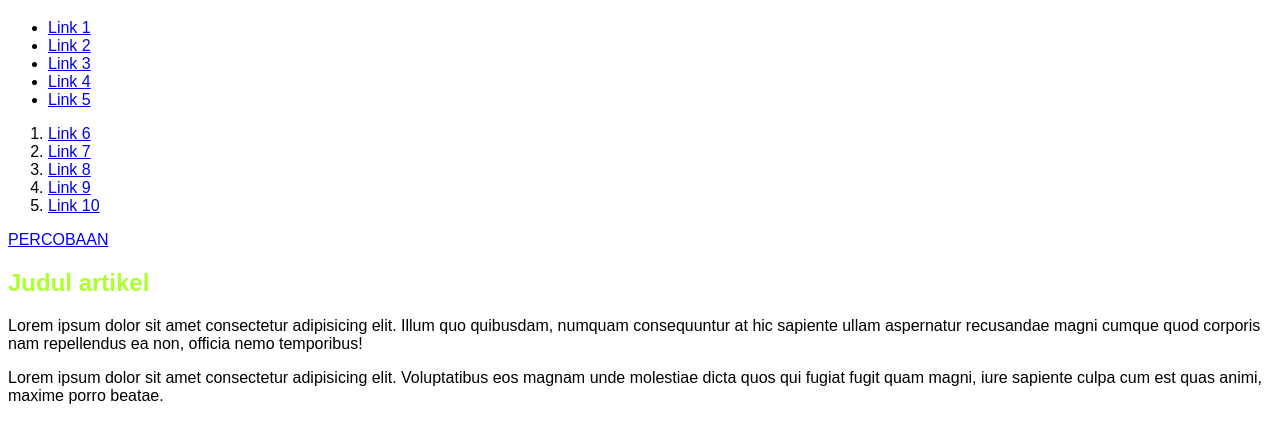
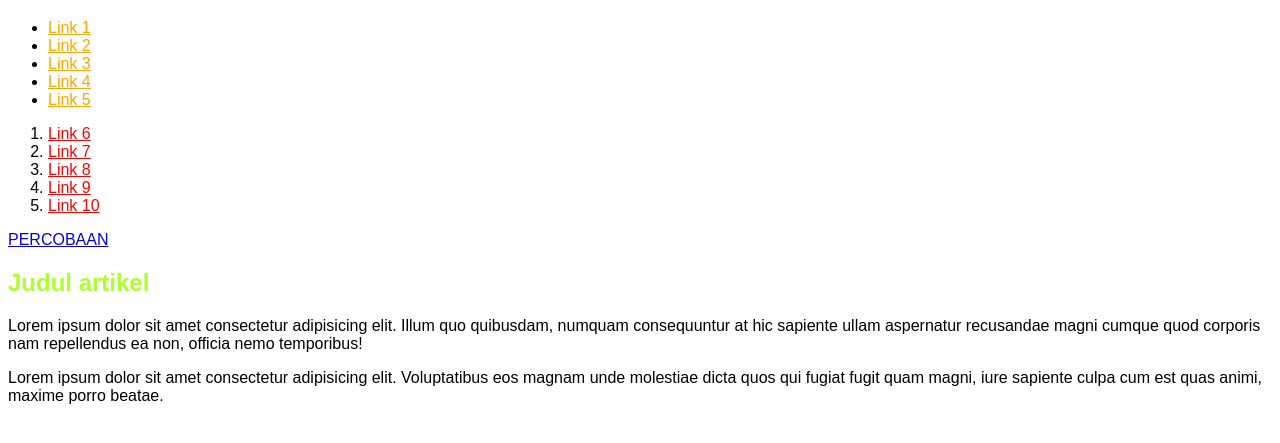
Before and after one commit to Auliyando/Aul-belajar-dasar-CSS, a plain HTML site: page Latihan 5/index.html in a window 1280 px wide. Shown: the part 61-504 px from the top of the page. Drawn offline with Linux system fonts and the light colour scheme.

Commit message:
elemen yang lebih spesifik

```diff
--- a/Latihan 5/style.css
+++ b/Latihan 5/style.css
@@ -7,3 +7,9 @@ h1{
 h2{
     color: greenyellow;
 }
+ul li a{
+    color: orange;
+}
+ol li a{
+    color: red;
+}
```
